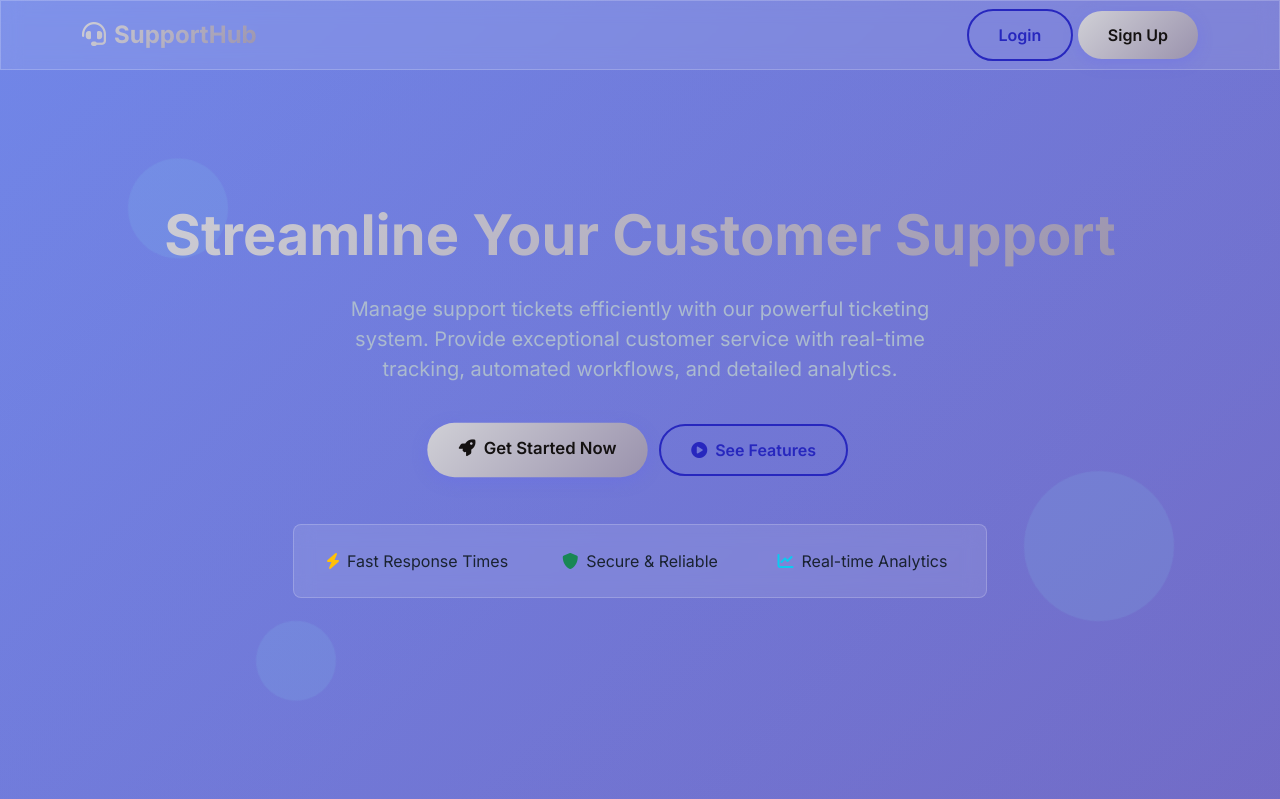
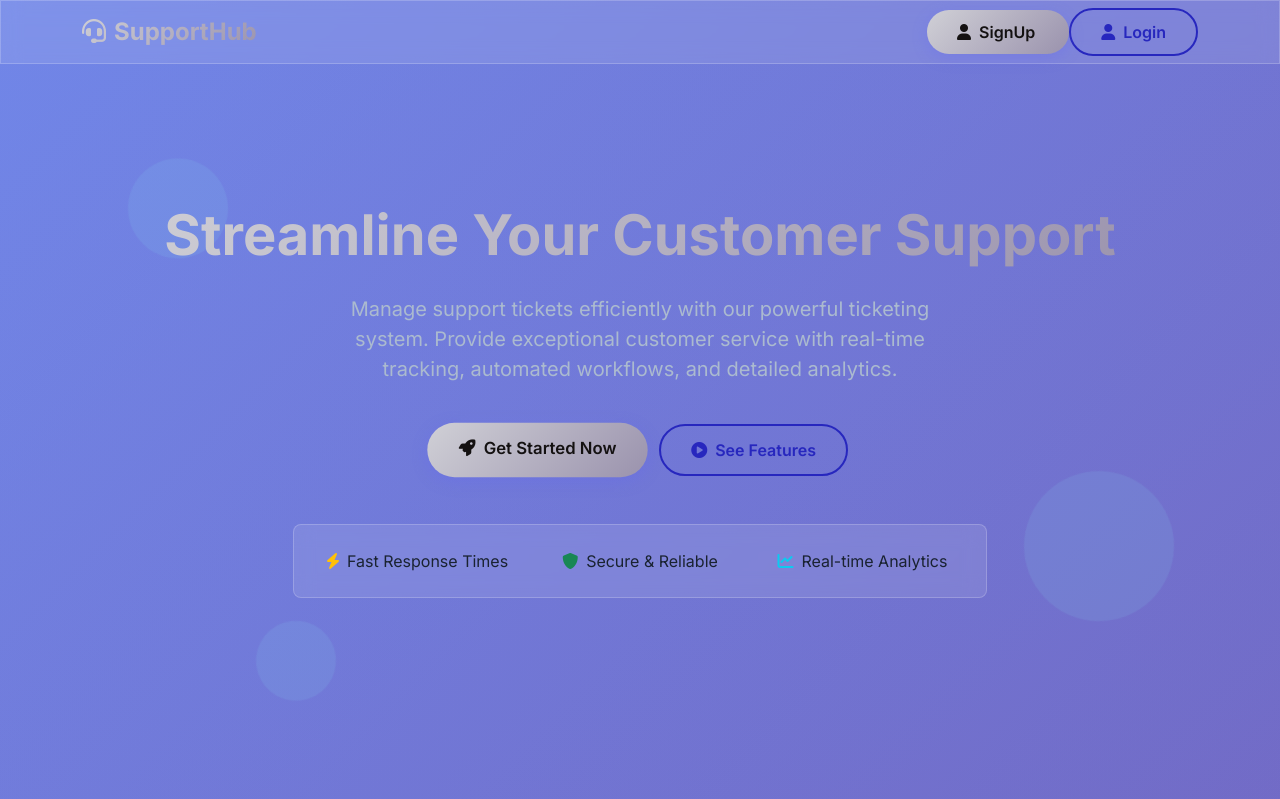
Before and after one commit to Sai1305/customer-support-ticketing-system, a Flask app: page / in a window 1280 px wide. Shown: the top 799 px of the page. Run offline with Flask 3, Linux system fonts and the light colour scheme; parts of the project's set-up code (start-up, migrations or seed data) failed here and were passed over.

Commit message:
Replace buttons with links for login and signup

```diff
--- a/backend/templates/home.html
+++ b/backend/templates/home.html
@@ -329,13 +329,13 @@
             <a class="navbar-brand" href="#">
                 <i class="fas fa-headset me-2"></i>SupportHub
             </a>
-             <div class="button-group">
-        <button class="btn-outline-custom" onclick="openLoginModal()">
-            Login
-        </button>
-        <button class="btn-primary-custom" onclick="openSignupModal()">
-            Sign Up
-        </button>
+            <div class="button-group">
+                <a href="/signup" class="btn-primary-custom pulse">
+                        <i class="fas fa-user me-2"></i>SignUp
+                    </a>
+                <a href="/login" class="btn-outline-custom">
+                    <i class="fas fa-user me-2"></i>Login
+                    </a>
     </div>
         </div>
     </nav>
```
